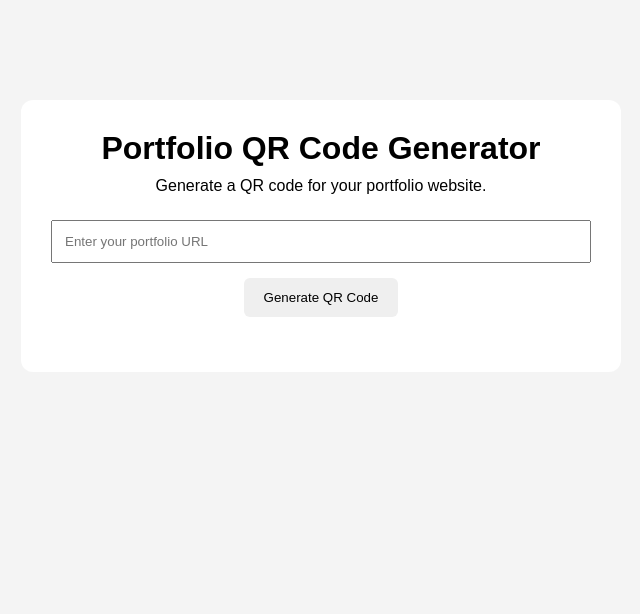
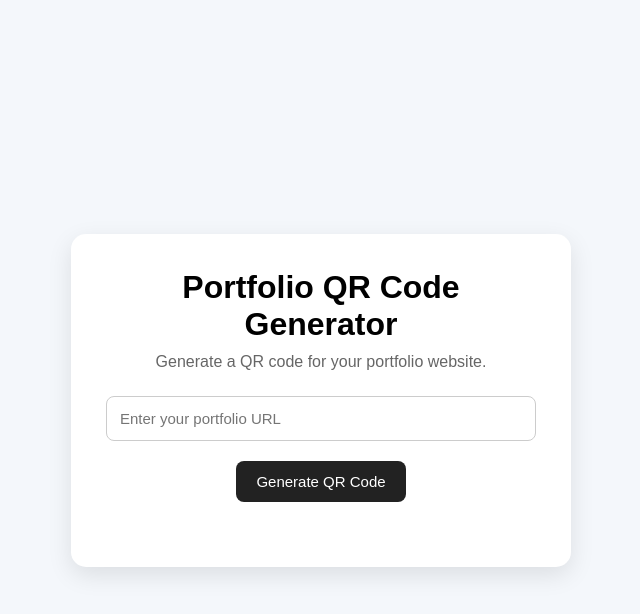
Before and after one commit to yuvashreedhanasekaren-coder/QR-code-generate, a plain HTML site: page index.html in a window 1280 px wide. Shown: the whole page, without its empty margins (319-959 px from the left). Drawn offline with Linux system fonts and the light colour scheme.

Commit message:
Improve QR generator UI

```diff
--- a/style.css
+++ b/style.css
@@ -6,17 +6,21 @@
 
 body {
     font-family: Arial, sans-serif;
-    background: #f4f4f4;
+    background: #f4f7fb;
     min-height: 100vh;
+    display: flex;
+    justify-content: center;
+    align-items: center;
 }
 
 .container {
-    max-width: 600px;
-    margin: 100px auto;
-    padding: 30px;
+    width: 90%;
+    max-width: 500px;
+    background: white;
+    padding: 35px;
+    border-radius: 15px;
     text-align: center;
-    background: white;
-    border-radius: 12px;
+    box-shadow: 0 8px 25px rgba(0, 0, 0, 0.1);
 }
 
 h1 {
@@ -24,22 +28,44 @@ h1 {
 }
 
 p {
+    color: #666;
     margin-bottom: 25px;
 }
 
 input {
     width: 100%;
-    padding: 12px;
+    padding: 13px;
+    border: 1px solid #ccc;
+    border-radius: 8px;
+    font-size: 15px;
     margin-bottom: 15px;
 }
 
 button {
     padding: 12px 20px;
     border: none;
-    border-radius: 6px;
+    border-radius: 8px;
     cursor: pointer;
+    font-size: 15px;
+    margin: 5px;
+}
+
+#generateBtn {
+    background: #222;
+    color: white;
+}
+
+#downloadBtn {
+    background: #28a745;
+    color: white;
+}
+
+button:hover {
+    opacity: 0.85;
 }
 
 #qrCode {
     margin-top: 25px;
+    display: flex;
+    justify-content: center;
 }
```
